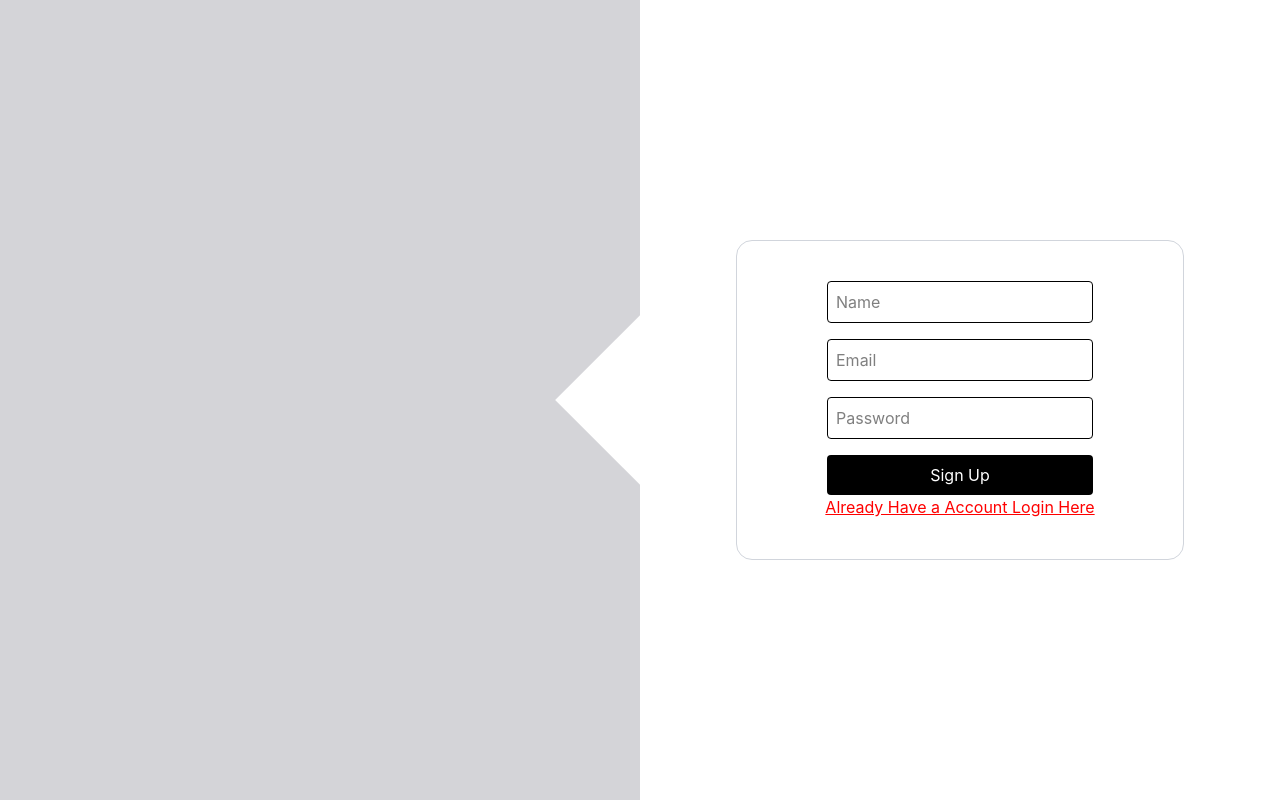
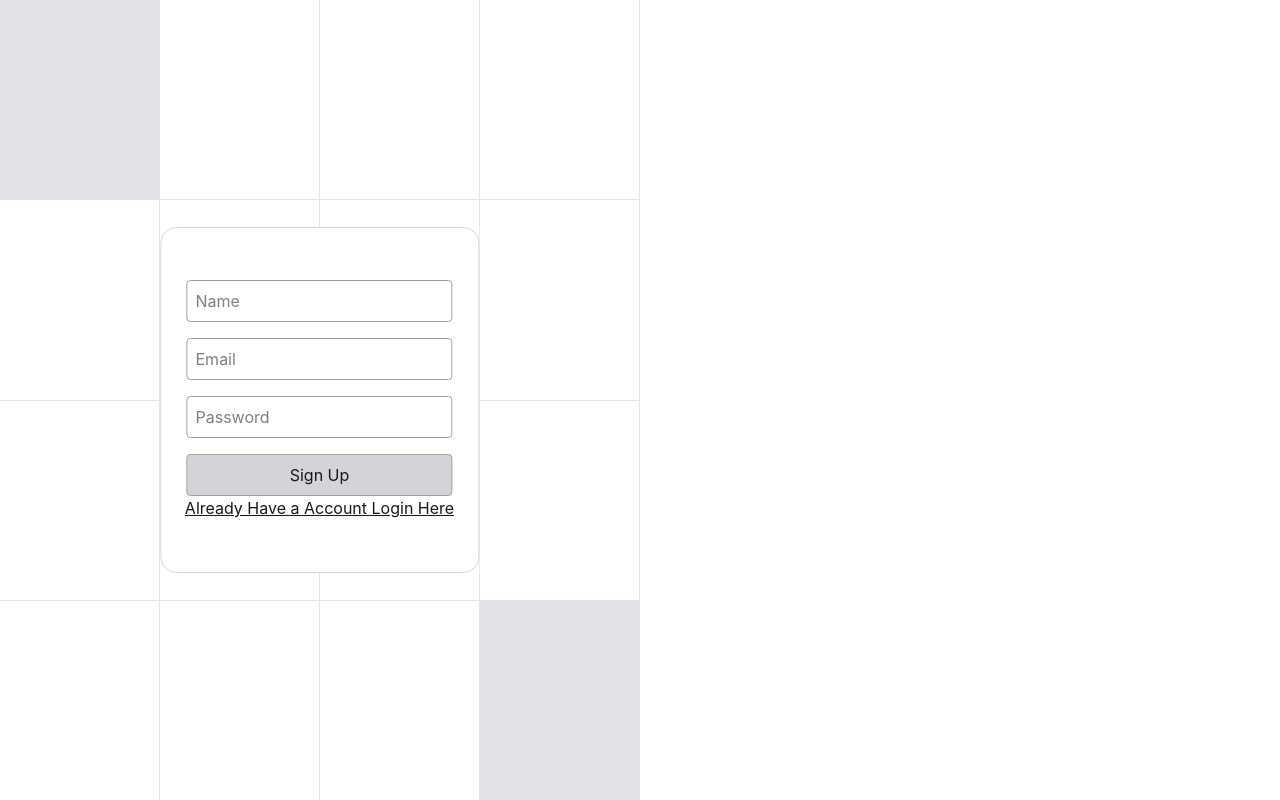
Before and after one commit to syedre/supabase, a React (Vite) app: page / in a window 1280 px wide. Built offline with nearby package versions, Linux system fonts and the light colour scheme; no server answers.

Commit message:
new auth layout

```diff
--- a/src/components/authLayout.jsx
+++ b/src/components/authLayout.jsx
@@ -3,10 +3,27 @@ import React from "react";
 const AuthLayout = ({ children }) => {
   return (
     <div className="h-screen w-full grid grid-cols-2">
-      <div className="bg-zinc-300  border-zinc-300 flex relative items-center flex-row-reverse">
-        <div className="w-30 h-30 bg-white translate-x-1/2 rotate-45 z-10"></div>
+      <div className="grid grid-cols-4 grid-rows-4 gap-px bg-zinc-200 border-r border-zinc-200 relative">
+        <div className="bg-transparent "></div>
+        <div className="bg-white"></div>
+        <div className="bg-white"> </div>
+        <div className="bg-white "></div>
+        <div className="bg-white"></div>
+        <div className="bg-white "></div>
+        <div className="bg-white "></div>
+        <div className="bg-white"></div>
+        <div className="bg-white"></div>
+        <div className="bg-white "></div>
+        <div className="bg-white "> </div>
+        <div className="bg-white"></div>
+        <div className="bg-white "></div>
+        <div className="bg-white"></div>
+        <div className="bg-white"> </div>
+        <div className="bg-transparent"></div>
+        <div className="flex items-center absolute  bg-white top-1/2 left-1/2 -translate-x-1/2 -translate-y-1/2">
+          {children}
+        </div>
       </div>
-      <div className="flex items-center">{children}</div>
     </div>
   );
 };
--- a/src/components/login.jsx
+++ b/src/components/login.jsx
@@ -41,7 +41,7 @@ export default function Login({}) {
   };
 
   return (
-    <div className="flex mx-auto flex-col w-[70%] border border-gray-300 rounded-2xl px-10 py-10">
+    <div className="flex mx-auto flex-col border border-gray-300 rounded-2xl px-10 py-20">
       <form
         onSubmit={handleLogin}
         className="flex flex-col gap-4 max-w-sm mx-auto "
@@ -67,12 +67,15 @@ export default function Login({}) {
         <button
           type="submit"
           disabled={loading}
-          className="bg-black text-white p-2 rounded"
+          className="bg-zinc-300 text-zinc-900 p-2 rounded border-zinc-400 border"
         >
           {loading ? "Logging In..." : "Login"}
         </button>
       </form>
-      <button className="underline-link" onClick={() => navigate("/")}>
+      <button
+        className="underline-link text-zinc-900"
+        onClick={() => navigate("/")}
+      >
         Sign Up
       </button>
     </div>
--- a/src/components/signUp.jsx
+++ b/src/components/signUp.jsx
@@ -45,7 +45,7 @@ export default function Signup() {
   };
 
   return (
-    <div className="flex mx-auto flex-col w-[70%] border border-gray-300 rounded-2xl px-10 py-10">
+    <div className="flex mx-auto flex-col  border border-gray-300 rounded-2xl px-6 py-13">
       <form
         onSubmit={handleSignup}
         className="flex flex-col gap-4 max-w-sm mx-auto "
@@ -80,12 +80,15 @@ export default function Signup() {
         <button
           type="submit"
           disabled={loading}
-          className="bg-black text-white p-2 rounded"
+          className="bg-zinc-300 text-zinc-900 p-2 rounded border-zinc-400 border"
         >
           {loading ? "Signing Up..." : "Sign Up"}
         </button>
       </form>
-      <button className="underline-link" onClick={() => navigate("/login")}>
+      <button
+        className="underline-link text-zinc-900"
+        onClick={() => navigate("/login")}
+      >
         Already Have a Account Login Here
       </button>
     </div>
--- a/src/index.css
+++ b/src/index.css
@@ -18,6 +18,9 @@
   h1 {
     font-size: larger;
   }
+  input {
+    border: 1px solid var(--color-zinc-400);
+  }
 }
 
 @layer components {
```
